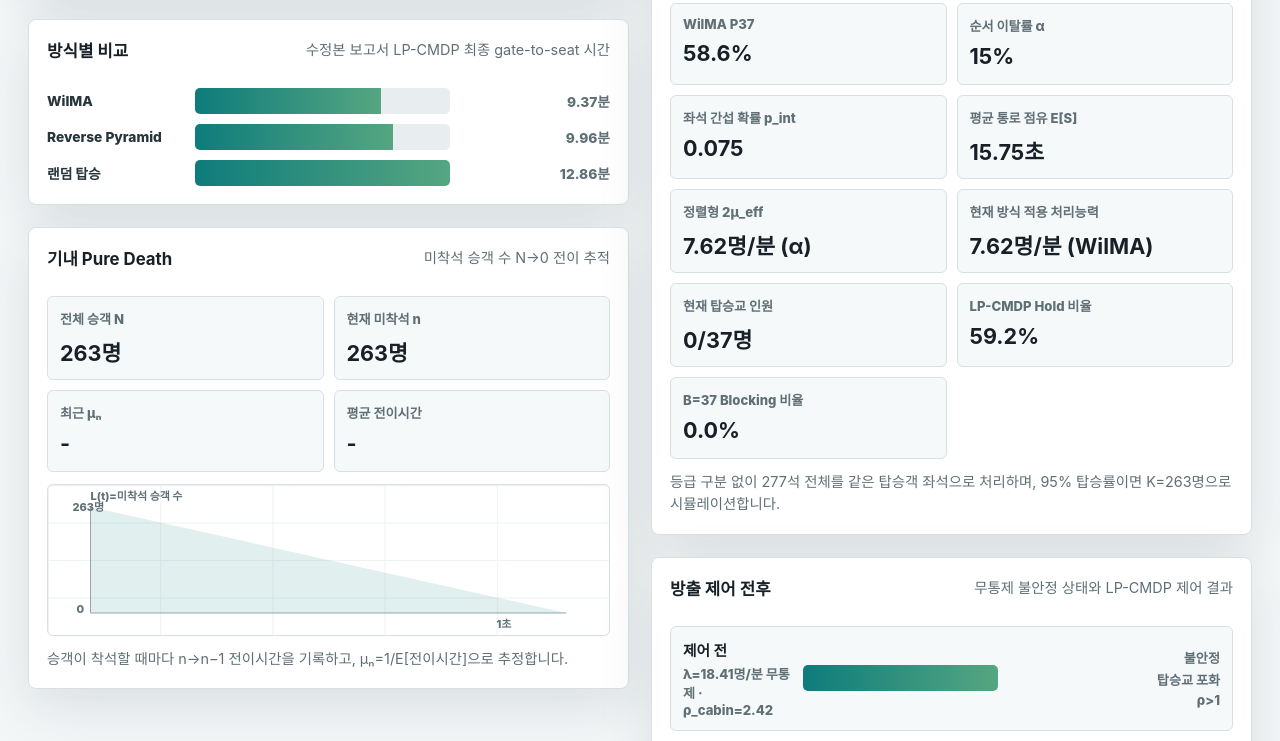
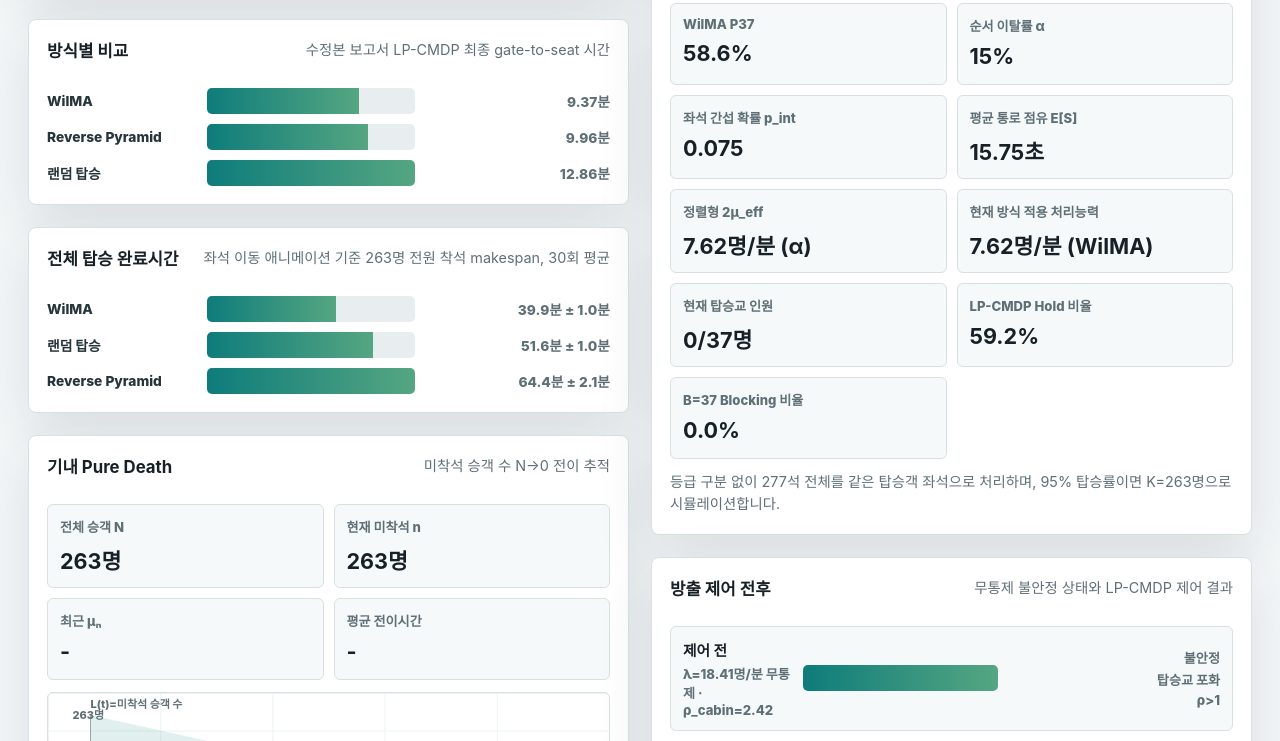
Before and after one commit to rlatkdrb3-code/lp-cmdp-boarding-simulator, a plain HTML site: page index.html in a window 1280 px wide. Shown: the part 2059-2800 px from the top of the page. Drawn offline with Linux system fonts and the light colour scheme.

Commit message:
Add total boarding makespan comparison

```diff
--- a/app.js
+++ b/app.js
@@ -145,6 +145,7 @@ const els = {
   queue: document.querySelector("#queue"),
   aircraft: document.querySelector("#aircraft"),
   comparisonChart: document.querySelector("#comparisonChart"),
+  totalBoardingChart: document.querySelector("#totalBoardingChart"),
   controlComparison: document.querySelector("#controlComparison"),
   events: document.querySelector("#events"),
   strategyNote: document.querySelector("#strategyNote"),
@@ -971,6 +972,40 @@ function renderComparison(results) {
   }
 }
 
+function totalBoardingResults() {
+  return Object.keys(strategyNames)
+    .map((strategy) => {
+      const releaseRate = optimalReleaseByStrategy[strategy] || optimalReleaseByStrategy.random;
+      const summary = summarizeReplications(strategy, {
+        arrivalRate: state.arrivalRate,
+        releaseRate,
+        holdThreshold: null,
+      });
+      return {
+        strategy,
+        time: summary.time,
+        timeStdev: summary.timeStdev,
+      };
+    })
+    .sort((a, b) => a.time - b.time);
+}
+
+function renderTotalBoardingComparison(results) {
+  if (!els.totalBoardingChart) return;
+  const maxTime = Math.max(...results.map((result) => result.time), 1);
+  els.totalBoardingChart.innerHTML = "";
+  for (const result of results) {
+    const row = document.createElement("div");
+    row.className = "bar-row";
+    row.innerHTML = `
+      <div class="bar-label">${strategyNames[result.strategy]}</div>
+      <div class="bar-track"><div class="bar" style="width: ${(result.time / maxTime) * 100}%"></div></div>
+      <div class="bar-value">${(result.time / 60).toFixed(1)}분 ± ${(result.timeStdev / 60).toFixed(1)}분</div>
+    `;
+    els.totalBoardingChart.appendChild(row);
+  }
+}
+
 function compareStrategies() {
   const results = Object.keys(strategyNames)
     .map((strategy) => ({
@@ -983,6 +1018,7 @@ function compareStrategies() {
     .sort((a, b) => a.time - b.time);
 
   renderComparison(results);
+  renderTotalBoardingComparison(totalBoardingResults());
   renderControlComparison();
 }
 
--- a/index.html
+++ b/index.html
@@ -18,7 +18,7 @@
         </div>
         <div class="summary-panel" aria-label="현재 시뮬레이션 요약">
           <div>
-            <span>총 탑승 시간</span>
+            <span>현재 실행 총 탑승 시간</span>
             <strong id="totalTime">0초</strong>
           </div>
           <div>
@@ -186,6 +186,13 @@
           </div>
           <div class="chart-panel">
             <div class="panel-title">
+              <h2>전체 탑승 완료시간</h2>
+              <p>좌석 이동 애니메이션 기준 263명 전원 착석 makespan, 30회 평균</p>
+            </div>
+            <div id="totalBoardingChart" class="chart"></div>
+          </div>
+          <div class="chart-panel">
+            <div class="panel-title">
               <h2>기내 Pure Death</h2>
               <p>미착석 승객 수 N→0 전이 추적</p>
             </div>
--- a/styles.css
+++ b/styles.css
@@ -826,7 +826,7 @@ button.wide {
 
 .bar-row {
   display: grid;
-  grid-template-columns: 138px minmax(140px, 1fr) 150px;
+  grid-template-columns: 150px minmax(140px, 1fr) 185px;
   gap: 10px;
   align-items: center;
 }
```
